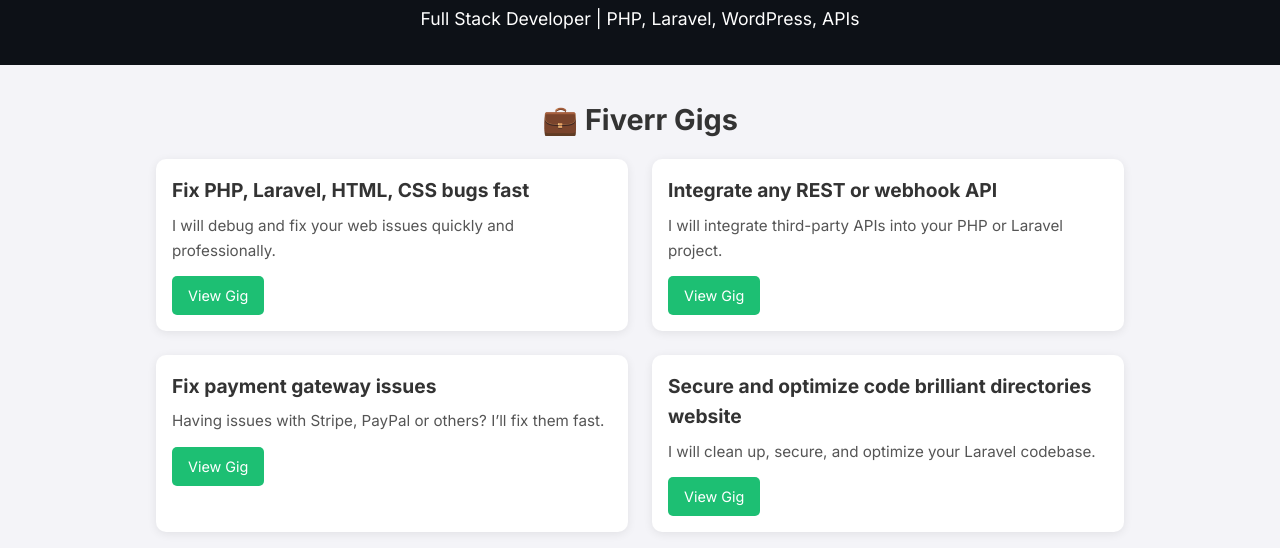
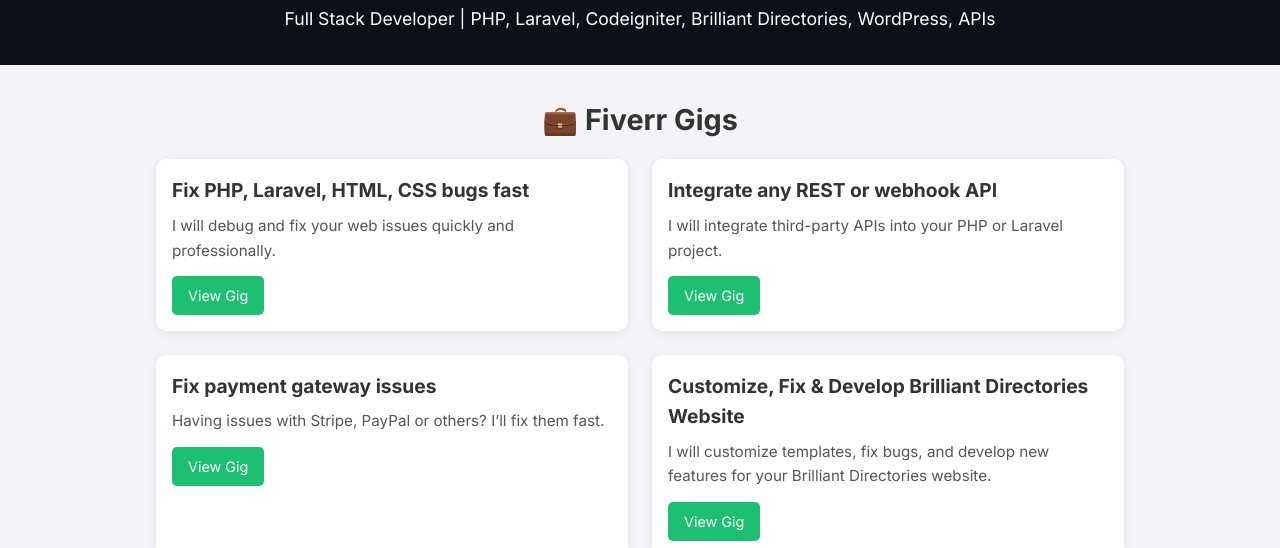
Before and after one commit to SaleheenHamid/SaleheenHamid.github.io, a plain HTML site: page index.html in a window 1280 px wide. Shown: the part 249-797 px from the top of the page. Drawn offline with Linux system fonts and the light colour scheme.

Commit message:
fix url and gig title

```diff
--- a/index.html
+++ b/index.html
@@ -63,7 +63,7 @@
 <header>
   <img src="https://media.licdn.com/dms/image/v2/C4D03AQEHLbeUxOjB4Q/profile-displayphoto-shrink_400_400/profile-displayphoto-shrink_400_400/0/1555329431339?e=1756944000&v=beta&t=lnXQnmnSTTp8GVXjD8nrGfRjBLgA_3W3FZj5kJmQNBM" alt="Saleheen Hamid">
   <h1>Saleheen Hamid</h1>
-  <p>Full Stack Developer | PHP, Laravel, WordPress, APIs</p>
+  <p>Full Stack Developer | PHP, Laravel, Codeigniter, Brilliant Directories, WordPress, APIs</p>
 </header>
 
 <section class="section">
@@ -85,8 +85,8 @@
       <a href="https://www.fiverr.com/saleheenhamid/fix-or-integrate-payment-gateway-api-in-php-laravel" target="_blank">View Gig</a>
     </div>
     <div class="card">
-      <h3>Secure and optimize code brilliant directories website</h3>
-      <p>I will clean up, secure, and optimize your Laravel codebase.</p>
+      <h3>Customize, Fix & Develop Brilliant Directories Website</h3>
+      <p>I will customize templates, fix bugs, and develop new features for your Brilliant Directories website.</p>
       <a href="https://www.fiverr.com/saleheenhamid/debug-and-secure-laravel-code-and-database" target="_blank">View Gig</a>
     </div>
   </div>
```
